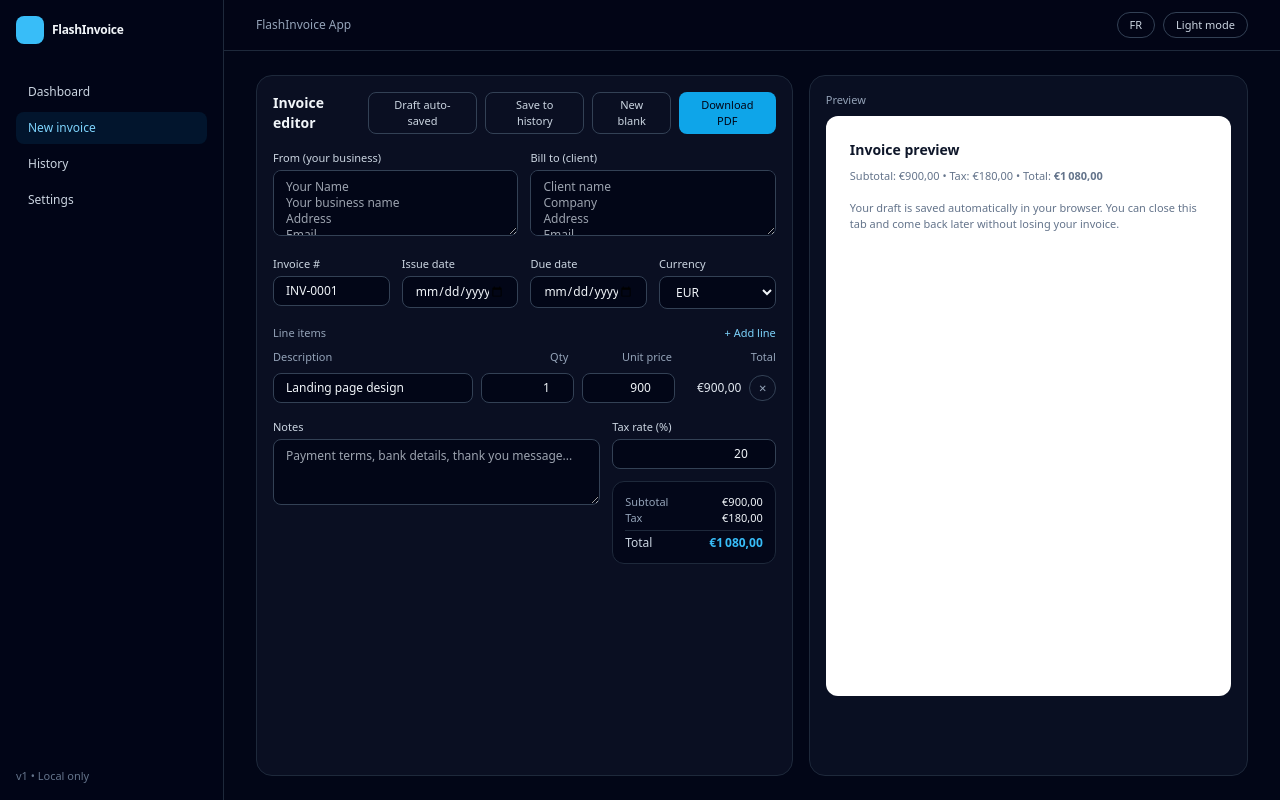
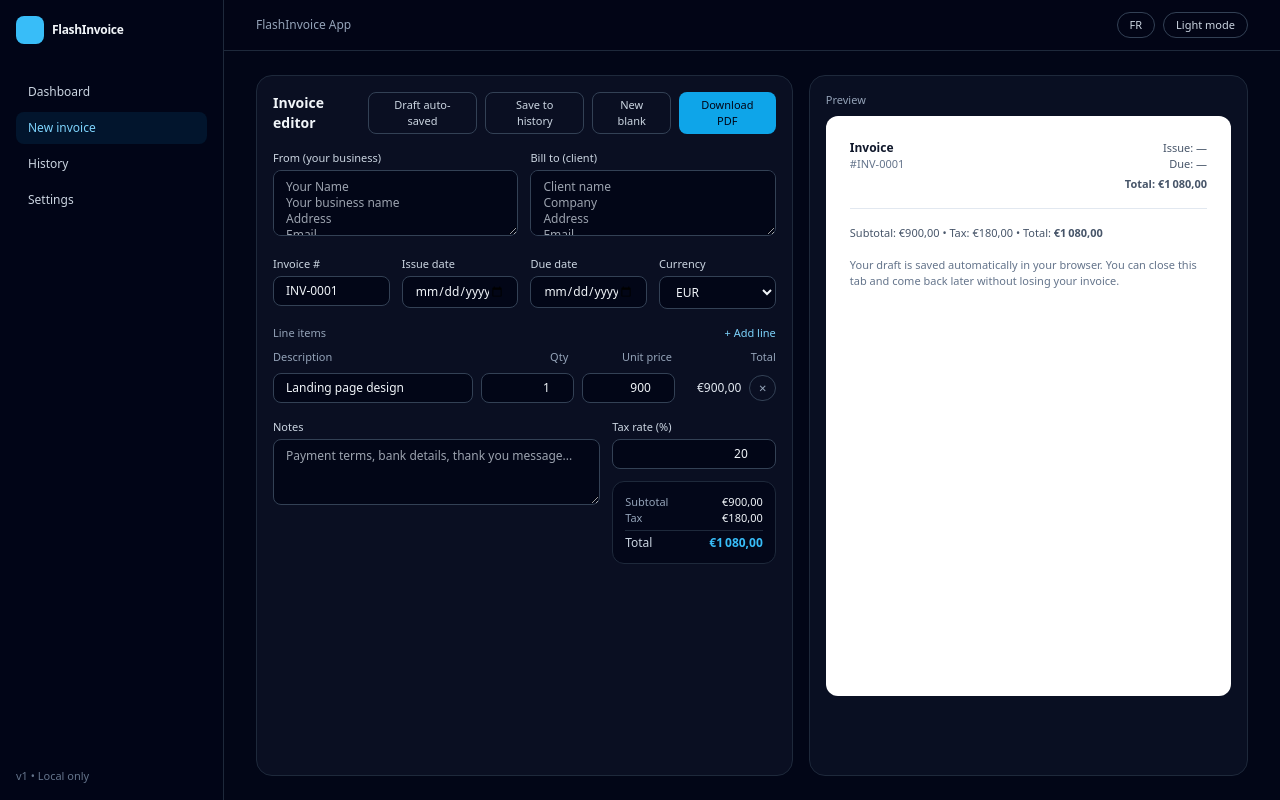
Before and after one commit to youniscode/flash-invoice, a React (Vite) app: page /app/new-invoice in a window 1280 px wide. Built offline with nearby package versions, Linux system fonts and the light colour scheme.

Commit message:
🧾 Load logo from settings at init and clean up effects

```diff
--- a/src/pages/InvoiceEditorPage.tsx
+++ b/src/pages/InvoiceEditorPage.tsx
@@ -1,4 +1,4 @@
-import { useEffect, useMemo, useState } from "react";
+import { useEffect, useMemo, useState, useRef } from "react";
 import type { ChangeEvent } from "react";
 
 import jsPDF from "jspdf";
@@ -24,9 +24,7 @@
 };
 
 const DRAFT_KEY = "fi-invoice-draft-v1";
-
 const INVOICES_KEY = "fi-invoices-v1";
-
 const SELECTED_INVOICE_KEY = "fi-selected-invoice-id";
 
 type SavedInvoiceMeta = {
@@ -176,11 +174,31 @@
   }
 }
 
+function loadInitialLogo(): string | null {
+  if (typeof window === "undefined") return null;
+
+  try {
+    const raw = window.localStorage.getItem(SETTINGS_KEY);
+    if (!raw) return null;
+
+    const parsed = JSON.parse(raw) as SettingsData;
+
+    if (parsed.logoDataUrl && typeof parsed.logoDataUrl === "string") {
+      return parsed.logoDataUrl;
+    }
+    return null;
+  } catch {
+    return null;
+  }
+}
+
 export function InvoiceEditorPage() {
   // INIT from localStorage (no effect, no red)
   const [invoice, setInvoice] = useState<InvoiceDraft>(() =>
     loadInitialDraft()
   );
+  const [logoUrl] = useState<string | null>(() => loadInitialLogo());
+  const previewRef = useRef<HTMLDivElement | null>(null);
 
   // SAVE draft whenever invoice changes
   useEffect(() => {
@@ -301,10 +319,10 @@
   };
 
   const handleDownloadPdf = async () => {
-    const el = document.getElementById("invoice-preview");
+    const el = previewRef.current;
     if (!el) return;
 
-    const canvas = await html2canvas(el as HTMLElement, {
+    const canvas = await html2canvas(el, {
       scale: 2, // better quality
       useCORS: true,
     });
@@ -624,14 +642,39 @@
       <div className="rounded-2xl border border-slate-800 bg-slate-900/60 p-4 text-xs">
         <p className="mb-2 text-[11px] text-slate-400">Preview</p>
         <div
-          id="invoice-preview"
+          ref={previewRef}
           className="h-[calc(100vh-220px)] overflow-auto rounded-xl bg-white p-6 text-slate-900"
         >
-          <p className="text-sm font-semibold">Invoice preview</p>
-          <p className="mt-2 text-[11px] text-slate-500">
-            Subtotal: {formatMoney(subtotal)} • Tax: {formatMoney(taxAmount)} •
+          {/* HEADER */}
+          <div className="flex items-start justify-between border-b border-slate-200 pb-4">
+            <div className="flex items-center gap-3">
+              {logoUrl && (
+                <img
+                  src={logoUrl}
+                  alt="Invoice logo"
+                  className="h-10 w-auto rounded-md"
+                />
+              )}
+              <div>
+                <p className="text-xs font-semibold">Invoice</p>
+                <p className="text-[11px] text-slate-500">
+                  #{invoice.invoiceNumber || "—"}
+                </p>
+              </div>
+            </div>
+            <div className="text-right text-[11px] text-slate-600">
+              <p>Issue: {invoice.issueDate || "—"}</p>
+              <p>Due: {invoice.dueDate || "—"}</p>
+              <p className="mt-1 font-semibold">Total: {formatMoney(total)}</p>
+            </div>
+          </div>
+
+          {/* BODY SUMMARY */}
+          <p className="mt-4 text-[11px] text-slate-600">
+            Subtotal: {formatMoney(subtotal)} • Tax: {formatMoney(taxAmount)} •{" "}
             Total: <span className="font-semibold">{formatMoney(total)}</span>
           </p>
+
           <p className="mt-4 text-[11px] text-slate-500">
             Your draft is saved automatically in your browser. You can close
             this tab and come back later without losing your invoice.
```
